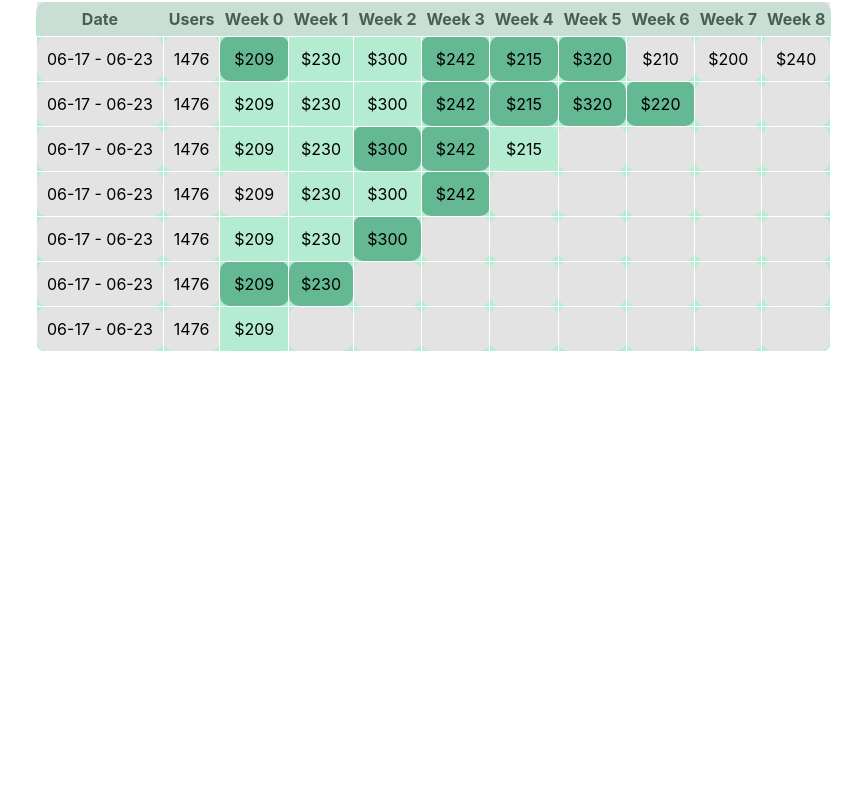
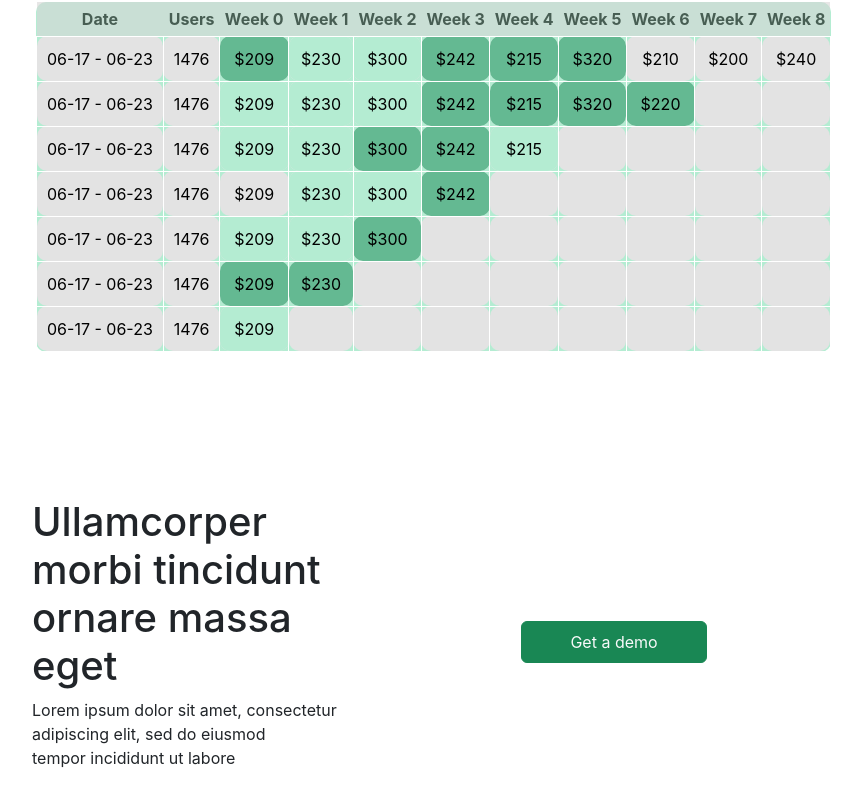
Before and after one commit to FakrulSwe/ipsum, a React (Create React App) app: page / in a window 1280 px wide. Shown: the part 4424-5230 px from the top of the page, without its empty margins (264-1126 px from the left). Before the commit the page ends 4826 px from the top, so only its background shows below. Built offline with nearby package versions, Linux system fonts and the light colour scheme.

Commit message:
Added Massa file

```diff
--- a/src/App.js
+++ b/src/App.js
@@ -2,6 +2,7 @@ import AmChart from "./components/AmChart/AmChart";
 import Banner from "./components/Banner/Banner";
 import Card from "./components/Card/Card";
 import Header from "./components/Header/Header";
+import Massa from "./components/Massa/Massa";
 import Table1 from "./components/Table/Table1";
 import Table2 from "./components/Table2/Table2";
 import Touch from "./components/Touch/Touch";
@@ -20,6 +21,7 @@ function App() {
       <AmChart></AmChart>
       <Touch></Touch>
       <Table2></Table2>
+      <Massa></Massa>
 
 
     </div>
--- /dev/null
+++ b/src/components/Massa/Massa.css
@@ -0,0 +1,5 @@
+.massa{
+    margin-left: 200px;
+    margin-top: 0;
+    padding-top: 0;
+}
--- /dev/null
+++ b/src/components/Massa/Massa.jsx
@@ -0,0 +1,27 @@
+import React from 'react';
+import './Massa.css';
+
+const Massa = () => {
+    return (
+        <div className='massa'>
+             <div className="carousel-inner">
+              <div className="carousel-item active">
+                <div className="row">
+                    <div className="col-10 col-md-6 d-flex justify-content-center align-items-center">
+                        <div className='p-5 m-5'>
+                            <h1 className="fs-1 text">Ullamcorper morbi tincidunt <br/> ornare massa eget</h1>
+                        <p>Lorem ipsum dolor sit amet, consectetur adipiscing elit, sed do eiusmod <br/> tempor incididunt ut labore </p>
+                        </div>
+                    </div>
+
+                    <div className="col-10 col-md-3 d-flex justify-content-center align-items-center">
+                    <button className="btn btn-outline-success bg-success text-light px-5 py-2 m-3" type="submit">Get a demo</button>
+                    </div>
+                </div>
+            </div>
+        </div>
+        </div>
+    );
+};
+
+export default Massa;
```
